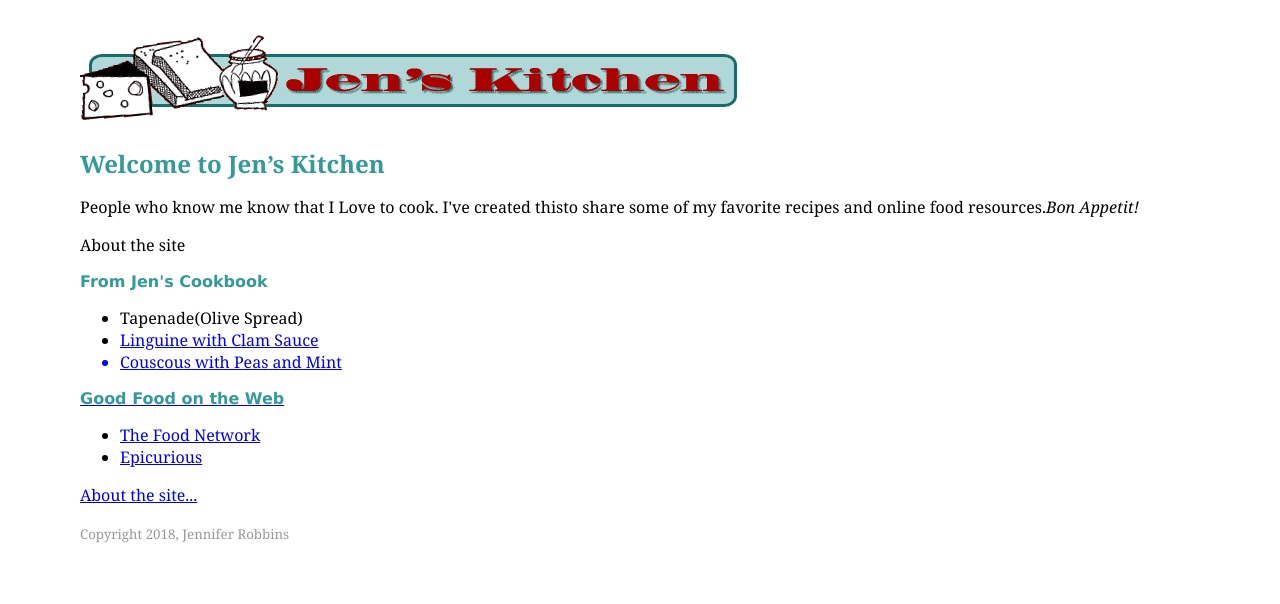
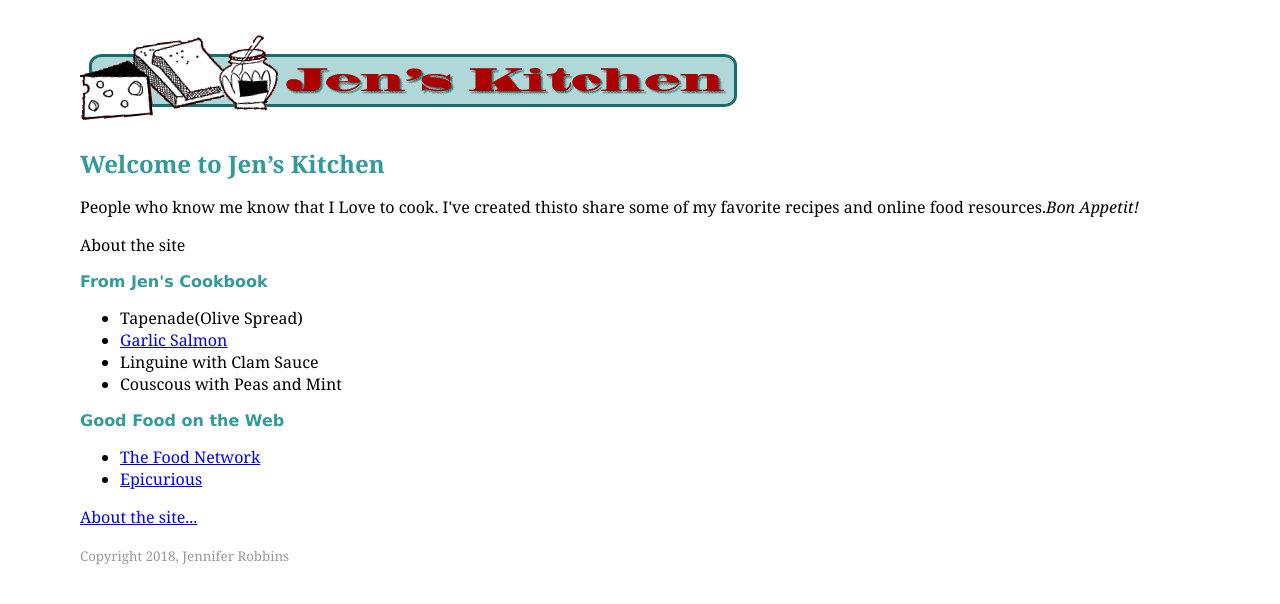
Before and after one commit to muntinlupa1/muntinlupa1.github.io, a plain HTML site: page jenskitchen/index.html in a window 1280 px wide. Drawn offline with Linux system fonts and the light colour scheme.

Commit message:
Update index.html

```diff
--- a/jenskitchen/index.html
+++ b/jenskitchen/index.html
@@ -37,7 +37,7 @@
   <h2>From Jen's Cookbook</h2>
   <ul>
     <li>Tapenade(Olive Spread)</li>
-    <li><a href="recipes/salmon.html>Garlic Salmon></a></li>
+    <li><a href="recipes/salmon.html"> Garlic Salmon</a></li>
     <li>Linguine with Clam Sauce</li>
     <li>Couscous with Peas and Mint</li>
   </ul>
```
